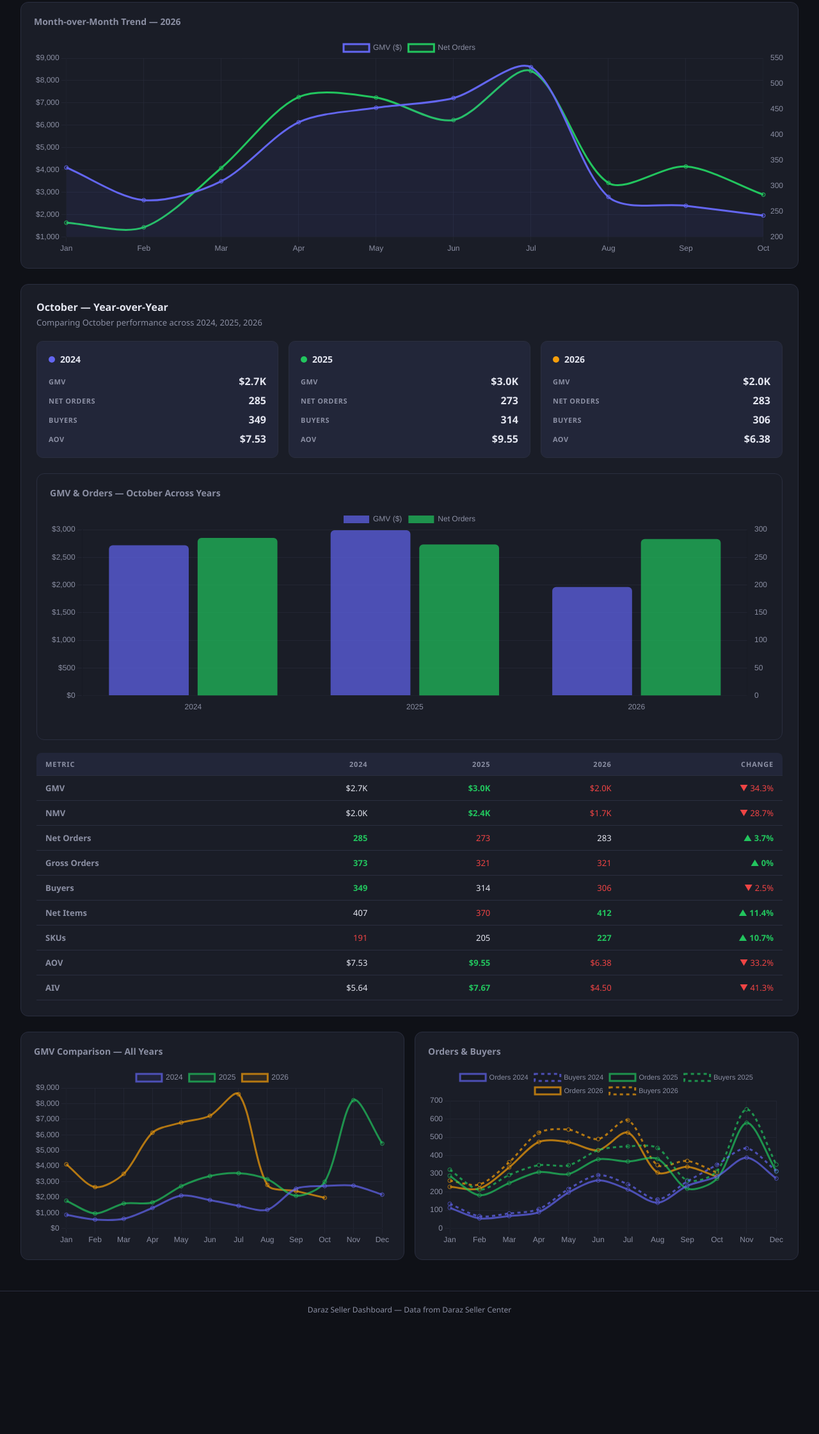
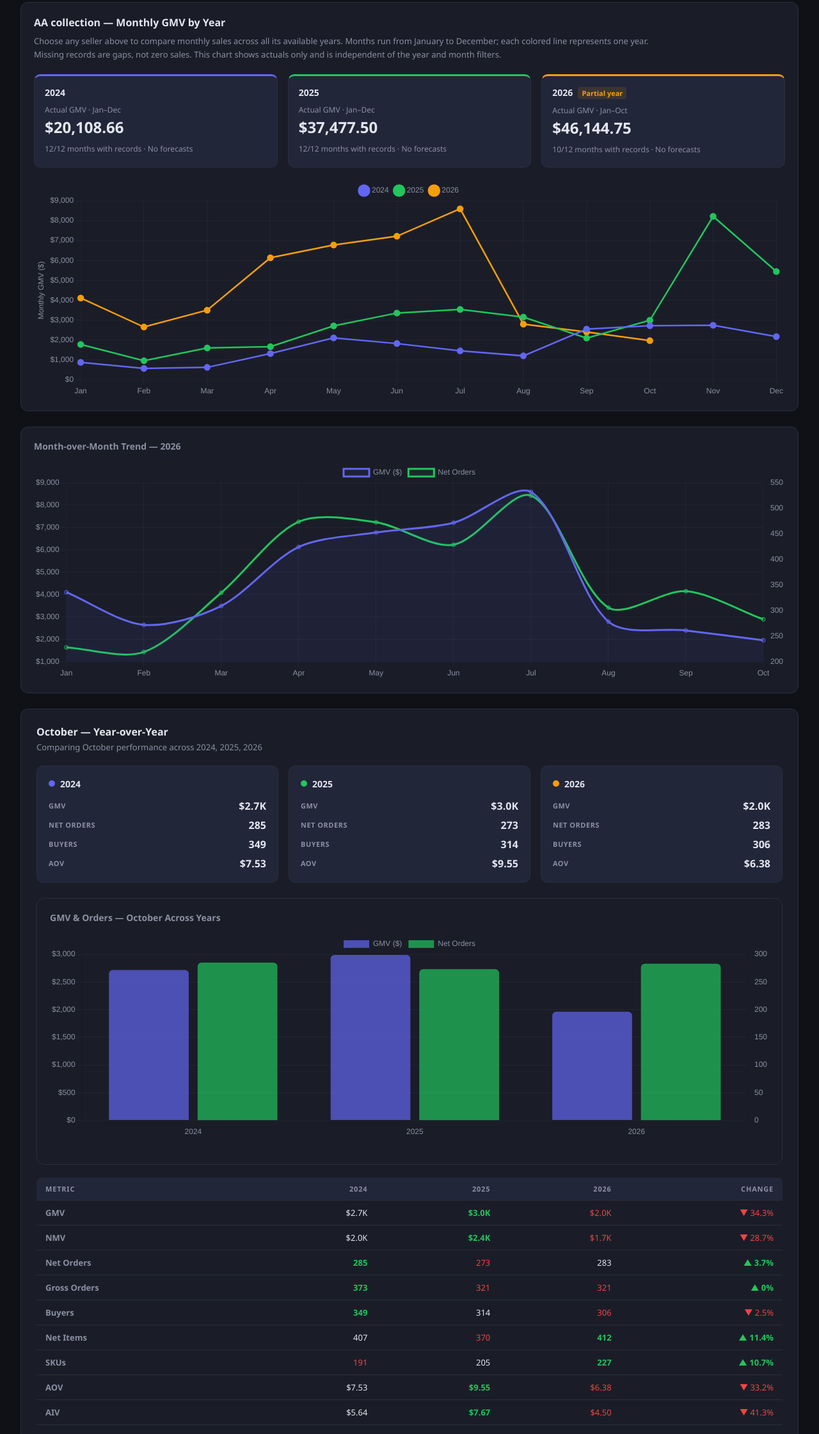
Before and after one commit to ironMonk007/Bishalsellerboard, a plain HTML site: page index.html in a window 1280 px wide. Shown: the part 3335-5577 px from the top of the page at 64% size. Before the commit the page ends 5411 px from the top, so only its background shows below. Drawn offline with nearby package versions, Linux system fonts and the light colour scheme.

Commit message:
Clarify each seller monthly GMV across years with calendar-aligned actuals

```diff
--- a/index.html
+++ b/index.html
@@ -158,6 +158,13 @@ body{font-family:'Segoe UI',system-ui,-apple-system,sans-serif;background:var(--
 
   <div class="kpi-row" id="kpiRow"></div>
 
+  <section class="chart-card portfolio-gmv" id="sellerMonthlyGMV" aria-labelledby="sellerGMVTitle">
+    <h2 id="sellerGMVTitle">Selected Seller — Monthly GMV by Year</h2>
+    <p class="portfolio-note" id="sellerGMVNote">Choose any seller above to compare monthly sales across all its available years. Months run from January to December; each colored line represents one year. Missing records are gaps, not zero sales. This chart shows actuals only and is independent of the year and month filters.</p>
+    <div class="portfolio-summary" id="sellerGMVSummary"></div>
+    <div class="portfolio-chart-wrap"><canvas id="gmvChart" role="img" aria-labelledby="sellerGMVTitle" aria-describedby="sellerGMVNote sellerGMVSummary">Monthly actual GMV for the selected seller, with a separate line for each available year.</canvas></div>
+  </section>
+
   <div class="chart-card mom-full">
     <h3 id="trendTitle">Month-over-Month Trend</h3>
     <div class="chart-wrap"><canvas id="momChart"></canvas></div>
@@ -176,15 +183,9 @@ body{font-family:'Segoe UI',system-ui,-apple-system,sans-serif;background:var(--
     </div>
   </div>
 
-  <div class="charts-row">
-    <div class="chart-card">
-      <h3>GMV Comparison — All Years</h3>
-      <div class="chart-wrap"><canvas id="gmvChart"></canvas></div>
-    </div>
-    <div class="chart-card">
-      <h3>Orders & Buyers</h3>
-      <div class="chart-wrap"><canvas id="ordersChart"></canvas></div>
-    </div>
+  <div class="chart-card mom-full">
+    <h3>Orders & Buyers — All Years</h3>
+    <div class="chart-wrap"><canvas id="ordersChart"></canvas></div>
   </div>
 </div>
 
@@ -691,36 +692,66 @@ function renderCrossYear() {
   table.innerHTML = html;
 }
 
+// Align each seller's actual records by calendar month, not array position.
+// Keep missing months null and never add portfolio forecasts to seller records.
+function getSellerMonthlyGMV(sellerCode) {
+  return Object.entries(DATA[sellerCode]?.years || {})
+    .filter(([,rows]) => rows.length)
+    .sort(([a],[b]) => Number(a)-Number(b))
+    .map(([year,rows]) => {
+      const byMonth = new Map(rows.map(row => [row.month,row]));
+      const months = MONTHS.flatMap((_,index) => byMonth.has(index+1) ? [index+1] : []);
+      const aligned = metric => MONTHS.map((_,index) => byMonth.get(index+1)?.[metric] ?? null);
+      const consecutive = months.every((month,index) => index===0 || month===months[index-1]+1);
+      const coverage = consecutive && months.length>1
+        ? `${MONTHS[months[0]-1]}–${MONTHS[months[months.length-1]-1]}`
+        : months.map(month => MONTHS[month-1]).join(', ');
+      return {year:Number(year),actual:aligned('gmv'),netOrders:aligned('netOrders'),buyers:aligned('buyers'),
+        months,coverage,actualGMV:rows.reduce((sum,row) => sum+Math.round(row.gmv*100),0)/100};
+    });
+}
+
 function renderAllYearCharts() {
-  const sInfo = SELLERS.find(s => s.code === currentSeller);
-  const years = sInfo.years.map(Number).sort((a,b) => a-b);
-  const yearColors = ['rgba(99,102,241,.7)','rgba(34,197,94,.7)','rgba(245,158,11,.7)','rgba(168,85,247,.7)'];
+  const monthly = getSellerMonthlyGMV(currentSeller);
+  const years = monthly.map(series => series.year);
+  const yearPalette = {'2024':'#6366f1','2025':'#22c55e','2026':'#f59e0b'};
+  const yearColors = years.map(year => yearPalette[year] || '#a855f7');
+  const sellerName = DATA[currentSeller].name;
+  document.getElementById('sellerGMVTitle').textContent = `${sellerName} — Monthly GMV by Year`;
+  document.getElementById('sellerGMVSummary').innerHTML = monthly.map((series,index) => `
+    <div class="portfolio-total" style="--year-color:${yearColors[index]}">
+      <h3>${series.year}${series.months.length<12 ? '<span class="portfolio-partial">Partial year</span>' : ''}</h3>
+      <div class="portfolio-coverage">Actual GMV · ${series.coverage}</div>
+      <div class="portfolio-amount">${formatPortfolioGMV(series.actualGMV)}</div>
+      <div class="portfolio-coverage">${series.months.length}/12 months with records · No forecasts</div>
+    </div>`).join('');
 
-  // GMV Comparison
   if (gmvChart) gmvChart.destroy();
   const gmvCtx = document.getElementById('gmvChart').getContext('2d');
-  const gmvDatasets = years.map((yr, i) => {
-    const d = getData(currentSeller, yr);
-    return {
-      label: String(yr),
-      data: d.map(r => r.gmv),
-      borderColor: yearColors[i] || yearColors[0],
-      backgroundColor: (yearColors[i] || yearColors[0]).replace('.7','.1'),
-      fill: false, tension: .3
-    };
-  });
-  // Align labels to max months
-  const maxMonths = Math.max(...years.map(yr => getData(currentSeller, yr).length));
-  const gmvLabels = MONTHS.slice(0, maxMonths);
+  const gmvLabels = MONTHS;
+  const gmvDatasets = monthly.map((series,index) => ({
+    label:String(series.year),data:series.actual,
+    borderColor:yearColors[index],backgroundColor:yearColors[index],
+    borderWidth:2.5,pointRadius:4,pointHoverRadius:7,
+    fill:false,tension:0,spanGaps:false
+  }));
   gmvChart = new Chart(gmvCtx, {
-    type: 'line',
-    data: {labels: gmvLabels, datasets: gmvDatasets},
-    options: {
-      responsive:true, maintainAspectRatio:false,
-      plugins:{legend:{labels:{color:'#8b8fa3'}}},
+    type:'line',
+    data:{labels:gmvLabels,datasets:gmvDatasets},
+    options:{
+      responsive:true,maintainAspectRatio:false,
+      interaction:{mode:'index',intersect:false},
+      plugins:{
+        legend:{labels:{color:'#8b8fa3',font:{size:12},usePointStyle:true}},
+        tooltip:{callbacks:{
+          title:items => MONTH_FULL[items[0].dataIndex],
+          label:context => `${context.dataset.label} Actual GMV: ${formatPortfolioGMV(context.parsed.y)}`
+        }}
+      },
       scales:{
-        x:{ticks:{color:'#8b8fa3'},grid:{color:'rgba(42,46,63,.5)'}},
-        y:{ticks:{color:'#8b8fa3',callback:v=>'$'+v.toLocaleString()},grid:{color:'rgba(42,46,63,.5)'}}
+        x:{ticks:{color:'#8b8fa3',maxRotation:0,minRotation:0},grid:{color:'rgba(42,46,63,.5)'}},
+        y:{beginAtZero:true,title:{display:true,text:'Monthly GMV ($)',color:'#8b8fa3'},
+          ticks:{color:'#8b8fa3',callback:value => '$'+value.toLocaleString('en-US')},grid:{color:'rgba(42,46,63,.5)'}}
       }
     }
   });
@@ -729,20 +760,19 @@ function renderAllYearCharts() {
   if (ordersChart) ordersChart.destroy();
   const ordCtx = document.getElementById('ordersChart').getContext('2d');
   const ordDatasets = [];
-  years.forEach((yr, i) => {
-    const d = getData(currentSeller, yr);
+  monthly.forEach((series, i) => {
     ordDatasets.push({
-      label: `Orders ${yr}`,
-      data: d.map(r => r.netOrders),
-      borderColor: yearColors[i] || yearColors[0],
-      fill: false, tension: .3
+      label: `Orders ${series.year}`,
+      data: series.netOrders,
+      borderColor: yearColors[i],
+      fill: false, tension: .3, spanGaps:false
     });
     ordDatasets.push({
-      label: `Buyers ${yr}`,
-      data: d.map(r => r.buyers),
-      borderColor: yearColors[i] || yearColors[0],
+      label: `Buyers ${series.year}`,
+      data: series.buyers,
+      borderColor: yearColors[i],
       borderDash: [5,5],
-      fill: false, tension: .3
+      fill: false, tension: .3, spanGaps:false
     });
   });
   ordersChart = new Chart(ordCtx, {
```
